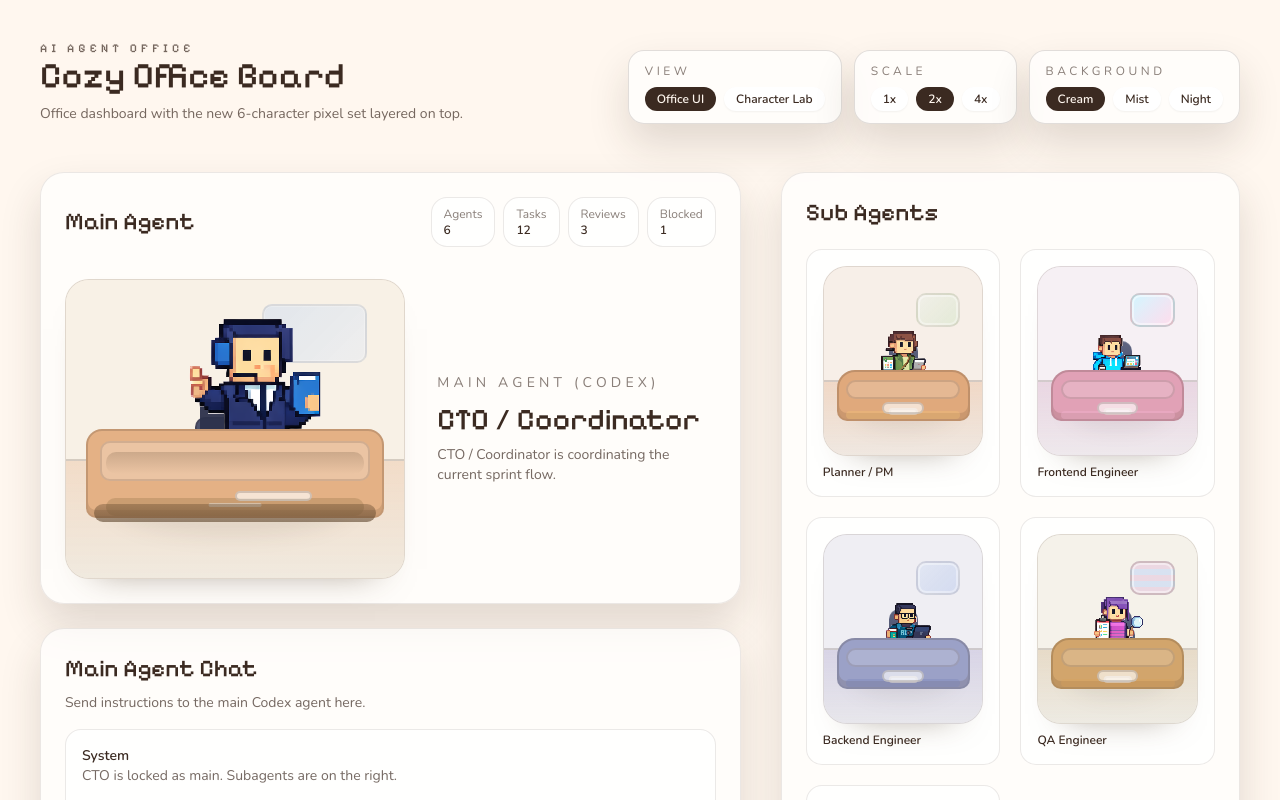
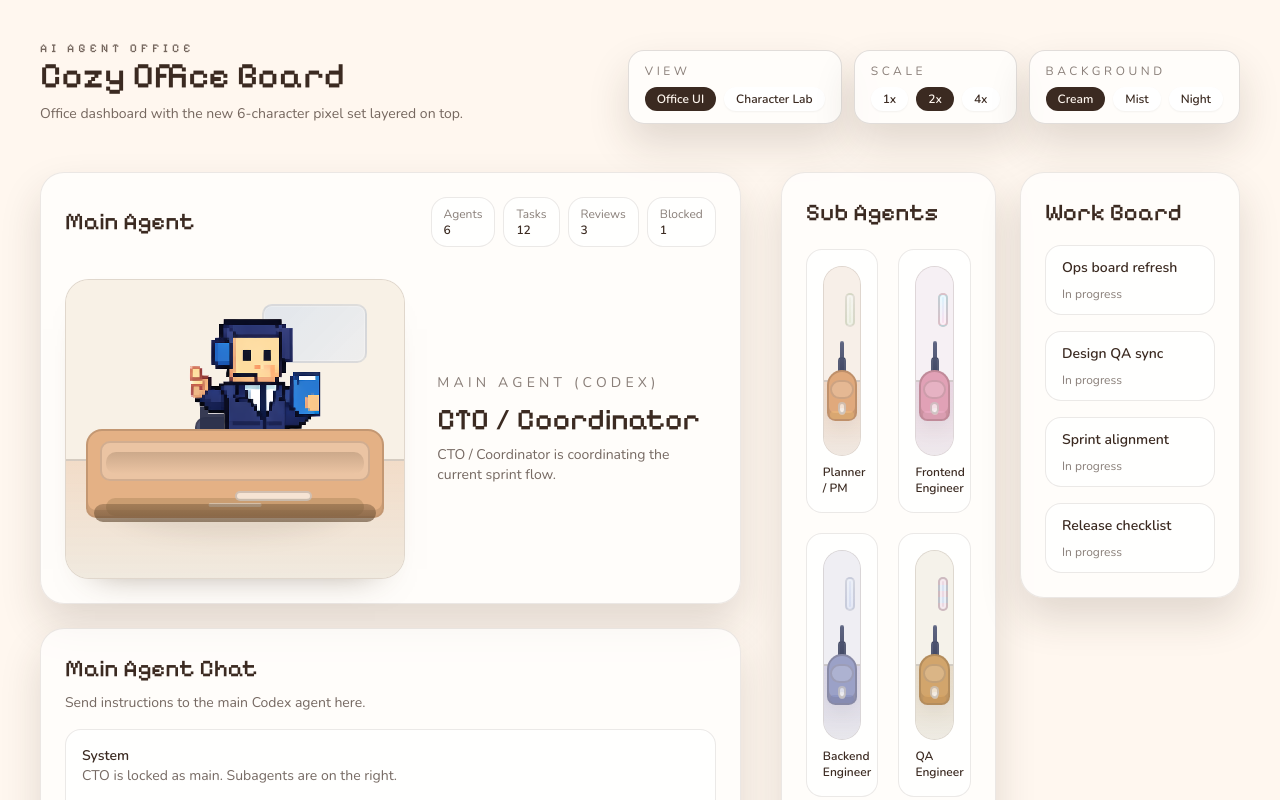
Before and after one commit to walloonam/ai_oche, a React (Vite) app: page / in a window 1280 px wide. Shown: the top 800 px of the page. Built offline with nearby package versions, Linux system fonts and the light colour scheme.

Commit message:
워크보드 우측 나란히 배치

```diff
--- a/src/App.jsx
+++ b/src/App.jsx
@@ -372,7 +372,7 @@ export default function App() {
               </div>
             </section>
 
-            <aside className="grid gap-6">
+            <aside className="grid gap-6 xl:grid-cols-[minmax(0,1.35fr)_minmax(220px,0.82fr)] xl:items-start">
               <div className="rounded-3xl border border-cocoa/10 bg-white/70 p-6 shadow-soft">
                 <h3 className="font-display text-2xl text-cocoa">Sub Agents</h3>
                 <div className="mt-5 grid grid-cols-2 gap-5">
```
